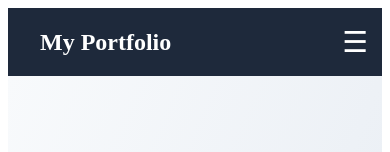
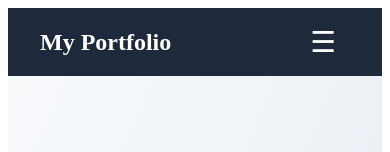
Before and after one commit to soso-oma/portfolio_website, a React (Vite) app: page / in a window 390 px wide. Shown: the top 152 px of the page. Built offline with nearby package versions, Linux system fonts and the light colour scheme; the HTML template or start-up script is replaced by a standard one.

Commit message:
Navbar look

```diff
--- a/src/index.css
+++ b/src/index.css
@@ -129,10 +129,6 @@
 }
 
 @media (max-width: 768px) {
-  .navbar {
-    padding: 1rem 0 1rem 2rem;
-  }
-
   .navbar-links {
     display: none; /* desktop */
   }
```
